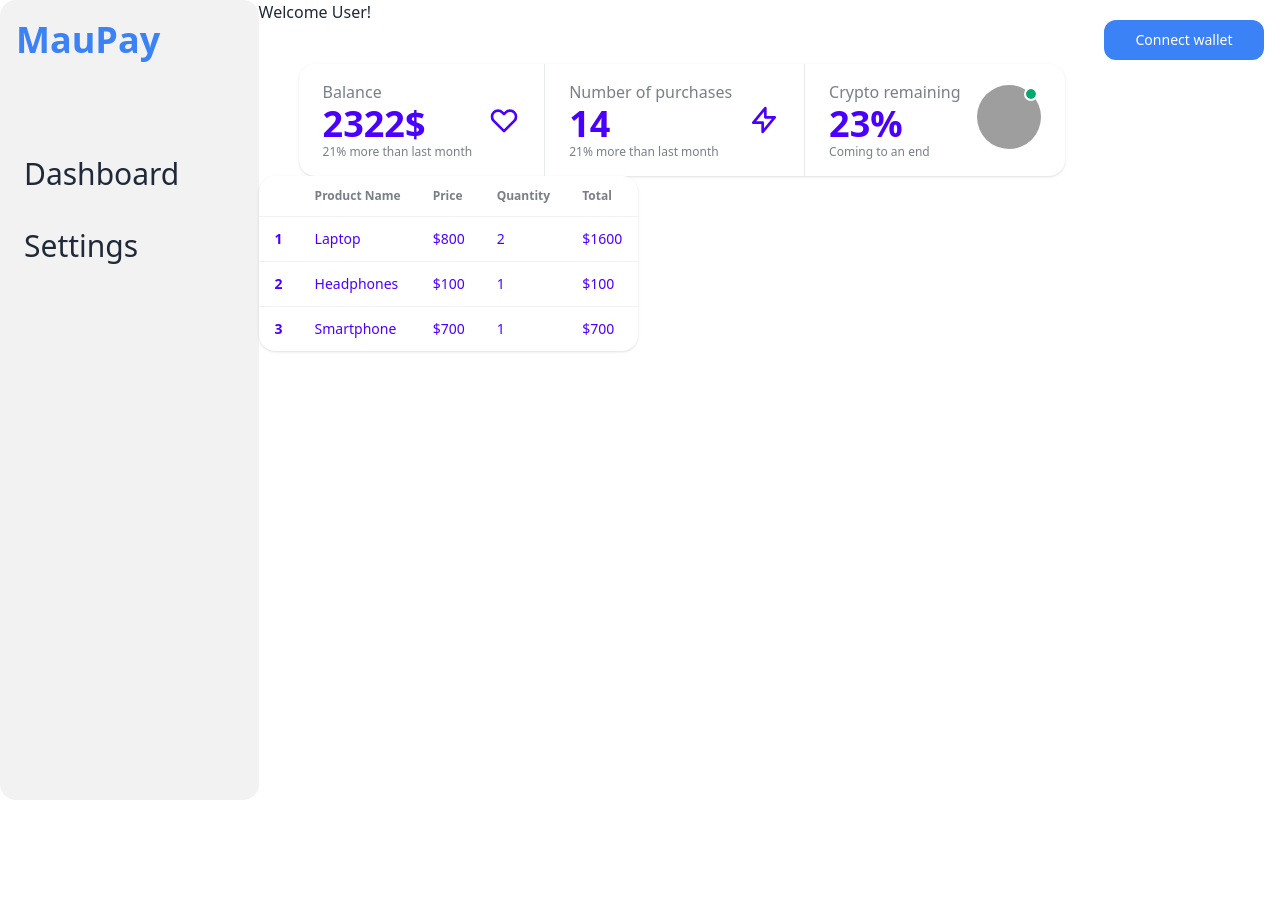
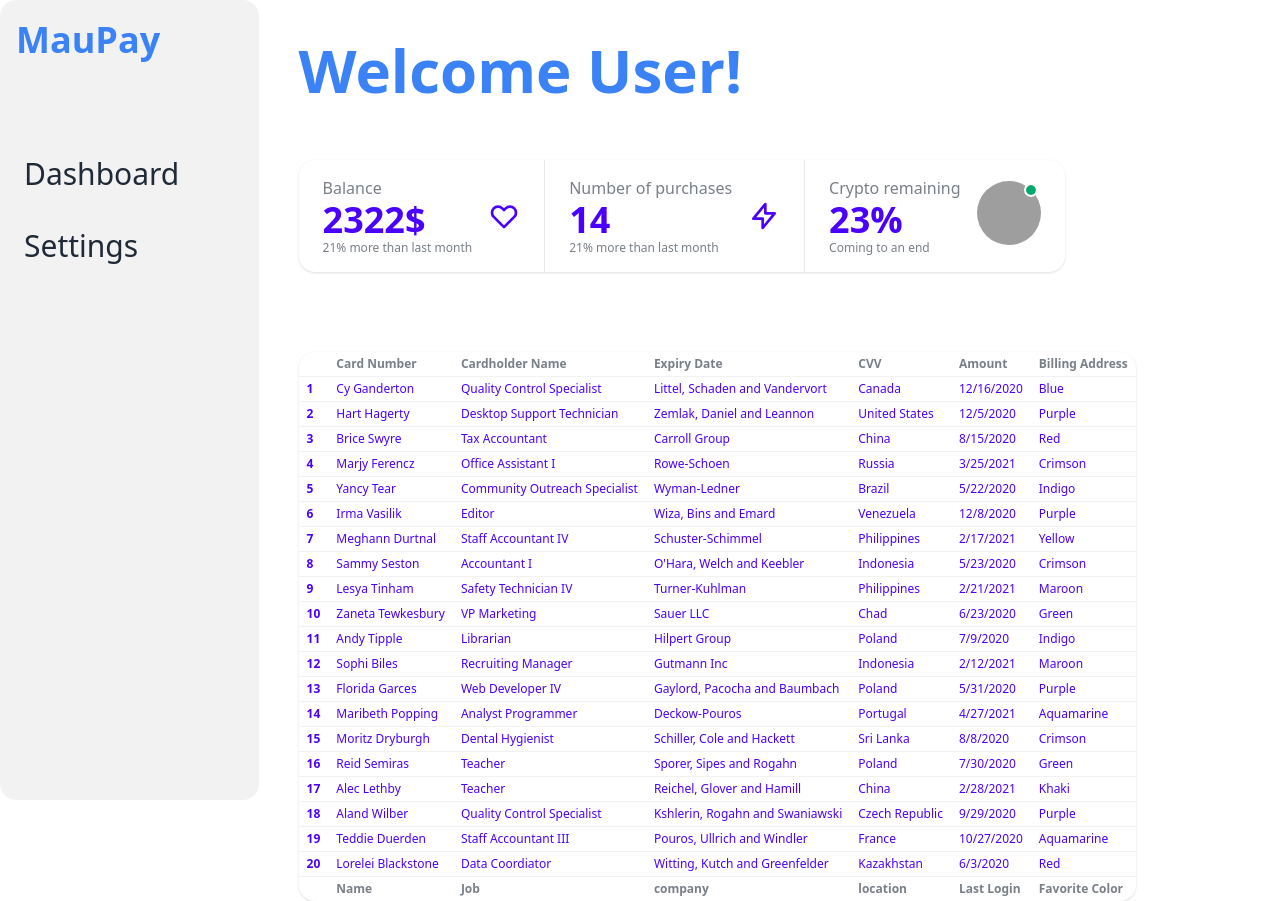
Before and after one commit to AmarUstavdic/mau, a SvelteKit app: page /dashboard in a window 1280 px wide. Before the commit the page ends 800 px from the top, so only its background shows below. Built offline with nearby package versions, Linux system fonts and the light colour scheme; grey boxes are pictures that could not be loaded.

Commit message:
dokoncan dashboard, spremembe za gumb pri wallet

```diff
--- a/src/routes/dashboard/+layout.svelte
+++ b/src/routes/dashboard/+layout.svelte
@@ -3,11 +3,7 @@
       <div class="flex-1">
         <p class="absolute top-5 left-4 text-blue-500 text-4xl font-bold">MauPay</p>
       </div>
-      <div class="flex-none">
-        <button class="absolute top-5 right-4 h-10 w-40 rounded-xl border border-transparent bg-blue-500 text-sm text-white dark:border-white">
-          Connect wallet
-        </button>
-      </div>
+
     </section>
 
     <section>
--- a/src/routes/dashboard/+page.svelte
+++ b/src/routes/dashboard/+page.svelte
@@ -1,10 +1,10 @@
 <section>
   <div>
-    <h1>Welcome User!</h1>
+    <h1 class="absolute mt-10 ml-10 text-blue-500 text-6xl font-bold">Welcome User!</h1>
   </div>
 </section>
 <section>
-  <div class="mt-10 ml-10">
+  <div class="mt-40 ml-10">
   <div class="stats shadow">
     <div class="stat">
       <div class="stat-figure text-primary">
@@ -40,54 +40,221 @@
   </div>
 </div>
 
-<div>
+  <div class="ml-10 mt-20">
 <div class="stats shadow ">
   <div class="stat-figure text-primary">
 <div class="overflow-x-auto">
-  <table class="table">
-    <!-- head -->
+  <table class="table table-xs">
     <thead>
       <tr>
         <th></th>
-        <th>Product Name</th>
-        <th>Price</th>
-        <th>Quantity</th>
-        <th>Total</th>
+        <th>Card Number</th>
+        <th>Cardholder Name</th>
+        <th>Expiry Date</th>
+        <th>CVV</th>
+        <th>Amount</th>
+        <th>Billing Address</th>
       </tr>
     </thead>
     <tbody>
-      <!-- row 1 -->
       <tr>
         <th>1</th>
-        <td>Laptop</td>
-        <td>$800</td>
-        <td>2</td>
-        <td>$1600</td>
+        <td>Cy Ganderton</td>
+        <td>Quality Control Specialist</td>
+        <td>Littel, Schaden and Vandervort</td>
+        <td>Canada</td>
+        <td>12/16/2020</td>
+        <td>Blue</td>
       </tr>
-      <!-- row 2 -->
-      <tr class="hover">
+      <tr>
         <th>2</th>
-        <td>Headphones</td>
-        <td>$100</td>
-        <td>1</td>
-        <td>$100</td>
+        <td>Hart Hagerty</td>
+        <td>Desktop Support Technician</td>
+        <td>Zemlak, Daniel and Leannon</td>
+        <td>United States</td>
+        <td>12/5/2020</td>
+        <td>Purple</td>
       </tr>
-      <!-- row 3 -->
       <tr>
         <th>3</th>
-        <td>Smartphone</td>
-        <td>$700</td>
-        <td>1</td>
-        <td>$700</td>
+        <td>Brice Swyre</td>
+        <td>Tax Accountant</td>
+        <td>Carroll Group</td>
+        <td>China</td>
+        <td>8/15/2020</td>
+        <td>Red</td>
       </tr>
-      <!-- Add more rows as needed -->
+      <tr>
+        <th>4</th>
+        <td>Marjy Ferencz</td>
+        <td>Office Assistant I</td>
+        <td>Rowe-Schoen</td>
+        <td>Russia</td>
+        <td>3/25/2021</td>
+        <td>Crimson</td>
+      </tr>
+      <tr>
+        <th>5</th>
+        <td>Yancy Tear</td>
+        <td>Community Outreach Specialist</td>
+        <td>Wyman-Ledner</td>
+        <td>Brazil</td>
+        <td>5/22/2020</td>
+        <td>Indigo</td>
+      </tr>
+      <tr>
+        <th>6</th>
+        <td>Irma Vasilik</td>
+        <td>Editor</td>
+        <td>Wiza, Bins and Emard</td>
+        <td>Venezuela</td>
+        <td>12/8/2020</td>
+        <td>Purple</td>
+      </tr>
+      <tr>
+        <th>7</th>
+        <td>Meghann Durtnal</td>
+        <td>Staff Accountant IV</td>
+        <td>Schuster-Schimmel</td>
+        <td>Philippines</td>
+        <td>2/17/2021</td>
+        <td>Yellow</td>
+      </tr>
+      <tr>
+        <th>8</th>
+        <td>Sammy Seston</td>
+        <td>Accountant I</td>
+        <td>O'Hara, Welch and Keebler</td>
+        <td>Indonesia</td>
+        <td>5/23/2020</td>
+        <td>Crimson</td>
+      </tr>
+      <tr>
+        <th>9</th>
+        <td>Lesya Tinham</td>
+        <td>Safety Technician IV</td>
+        <td>Turner-Kuhlman</td>
+        <td>Philippines</td>
+        <td>2/21/2021</td>
+        <td>Maroon</td>
+      </tr>
+      <tr>
+        <th>10</th>
+        <td>Zaneta Tewkesbury</td>
+        <td>VP Marketing</td>
+        <td>Sauer LLC</td>
+        <td>Chad</td>
+        <td>6/23/2020</td>
+        <td>Green</td>
+      </tr>
+      <tr>
+        <th>11</th>
+        <td>Andy Tipple</td>
+        <td>Librarian</td>
+        <td>Hilpert Group</td>
+        <td>Poland</td>
+        <td>7/9/2020</td>
+        <td>Indigo</td>
+      </tr>
+      <tr>
+        <th>12</th>
+        <td>Sophi Biles</td>
+        <td>Recruiting Manager</td>
+        <td>Gutmann Inc</td>
+        <td>Indonesia</td>
+        <td>2/12/2021</td>
+        <td>Maroon</td>
+      </tr>
+      <tr>
+        <th>13</th>
+        <td>Florida Garces</td>
+        <td>Web Developer IV</td>
+        <td>Gaylord, Pacocha and Baumbach</td>
+        <td>Poland</td>
+        <td>5/31/2020</td>
+        <td>Purple</td>
+      </tr>
+      <tr>
+        <th>14</th>
+        <td>Maribeth Popping</td>
+        <td>Analyst Programmer</td>
+        <td>Deckow-Pouros</td>
+        <td>Portugal</td>
+        <td>4/27/2021</td>
+        <td>Aquamarine</td>
+      </tr>
+      <tr>
+        <th>15</th>
+        <td>Moritz Dryburgh</td>
+        <td>Dental Hygienist</td>
+        <td>Schiller, Cole and Hackett</td>
+        <td>Sri Lanka</td>
+        <td>8/8/2020</td>
+        <td>Crimson</td>
+      </tr>
+      <tr>
+        <th>16</th>
+        <td>Reid Semiras</td>
+        <td>Teacher</td>
+        <td>Sporer, Sipes and Rogahn</td>
+        <td>Poland</td>
+        <td>7/30/2020</td>
+        <td>Green</td>
+      </tr>
+      <tr>
+        <th>17</th>
+        <td>Alec Lethby</td>
+        <td>Teacher</td>
+        <td>Reichel, Glover and Hamill</td>
+        <td>China</td>
+        <td>2/28/2021</td>
+        <td>Khaki</td>
+      </tr>
+      <tr>
+        <th>18</th>
+        <td>Aland Wilber</td>
+        <td>Quality Control Specialist</td>
+        <td>Kshlerin, Rogahn and Swaniawski</td>
+        <td>Czech Republic</td>
+        <td>9/29/2020</td>
+        <td>Purple</td>
+      </tr>
+      <tr>
+        <th>19</th>
+        <td>Teddie Duerden</td>
+        <td>Staff Accountant III</td>
+        <td>Pouros, Ullrich and Windler</td>
+        <td>France</td>
+        <td>10/27/2020</td>
+        <td>Aquamarine</td>
+      </tr>
+      <tr>
+        <th>20</th>
+        <td>Lorelei Blackstone</td>
+        <td>Data Coordiator</td>
+        <td>Witting, Kutch and Greenfelder</td>
+        <td>Kazakhstan</td>
+        <td>6/3/2020</td>
+        <td>Red</td>
+      </tr>
     </tbody>
+    <tfoot>
+      <tr>
+        <th></th>
+        <th>Name</th>
+        <th>Job</th>
+        <th>company</th>
+        <th>location</th>
+        <th>Last Login</th>
+        <th>Favorite Color</th>
+      </tr>
+    </tfoot>
   </table>
 </div>
 </div>
 </div>
-
 </div>
 
 
+
 </section>
--- a/src/routes/dashboard/wallet/+page.svelte
+++ b/src/routes/dashboard/wallet/+page.svelte
@@ -1,4 +1,9 @@
 
+<div class="flex-none">
+  <button class="absolute top-5 right-4 h-10 w-40 rounded-xl border border-transparent bg-blue-500 text-sm text-white dark:border-white">
+    Connect wallet
+  </button>
+</div>
 <div class="center">
     <div class="card w-96 bg-blue-500 text-primary-content">
       <div class="card-body">
```
